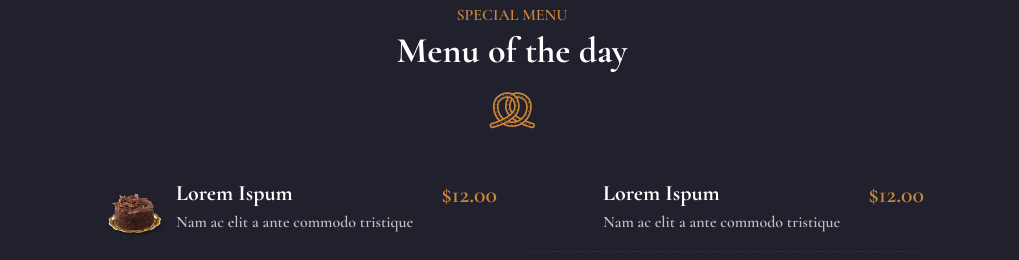
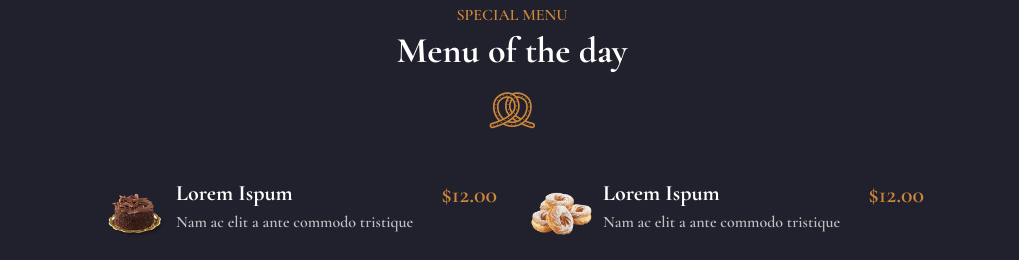
Before and after one commit to srisandhana/sandhanasweets, a plain HTML site: page sweets/index.html in a window 1280 px wide. Shown: the part 2223-2483 px from the top of the page, 0-1019 px from the left. Drawn offline with nearby package versions, Linux system fonts and the light colour scheme; some packages are replaced by stand-ins of ours; files whose address does not match are found by name.

Commit message:
Update index.html

```diff
--- a/sweets/index.html
+++ b/sweets/index.html
@@ -257,7 +257,7 @@
                     </div>
                     <div class="col-xl-6 col-lg-6 col-md-12 col-sm-12 col-12 ">
                       <div class="ps-product--horizontal">
-                        <div class="ps-product__thumbnail"><a class="ps-product__overlay" href="#"></a><img src="img/product/5.png" alt=""/></div>
+                        <div class="ps-product__thumbnail"><a class="ps-product__overlay" href="#"></a><img src="img/product/37.png" alt=""/></div>
                         <div class="ps-product__container">
                           <div class="ps-product__content"><a class="ps-product__title" href="#">Lorem Ispum</a>
                             <p>Nam ac elit a ante commodo tristique</p>
```
